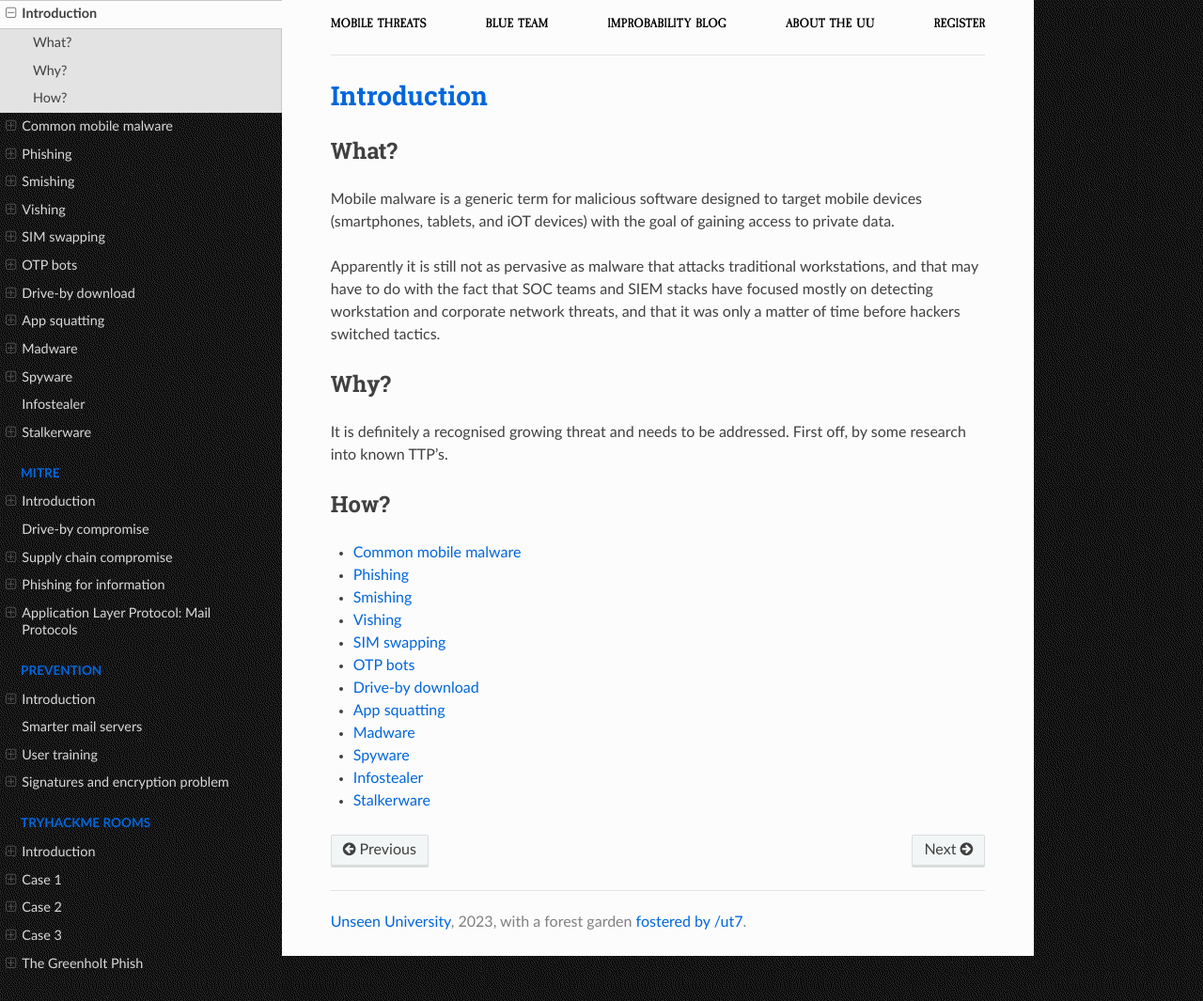
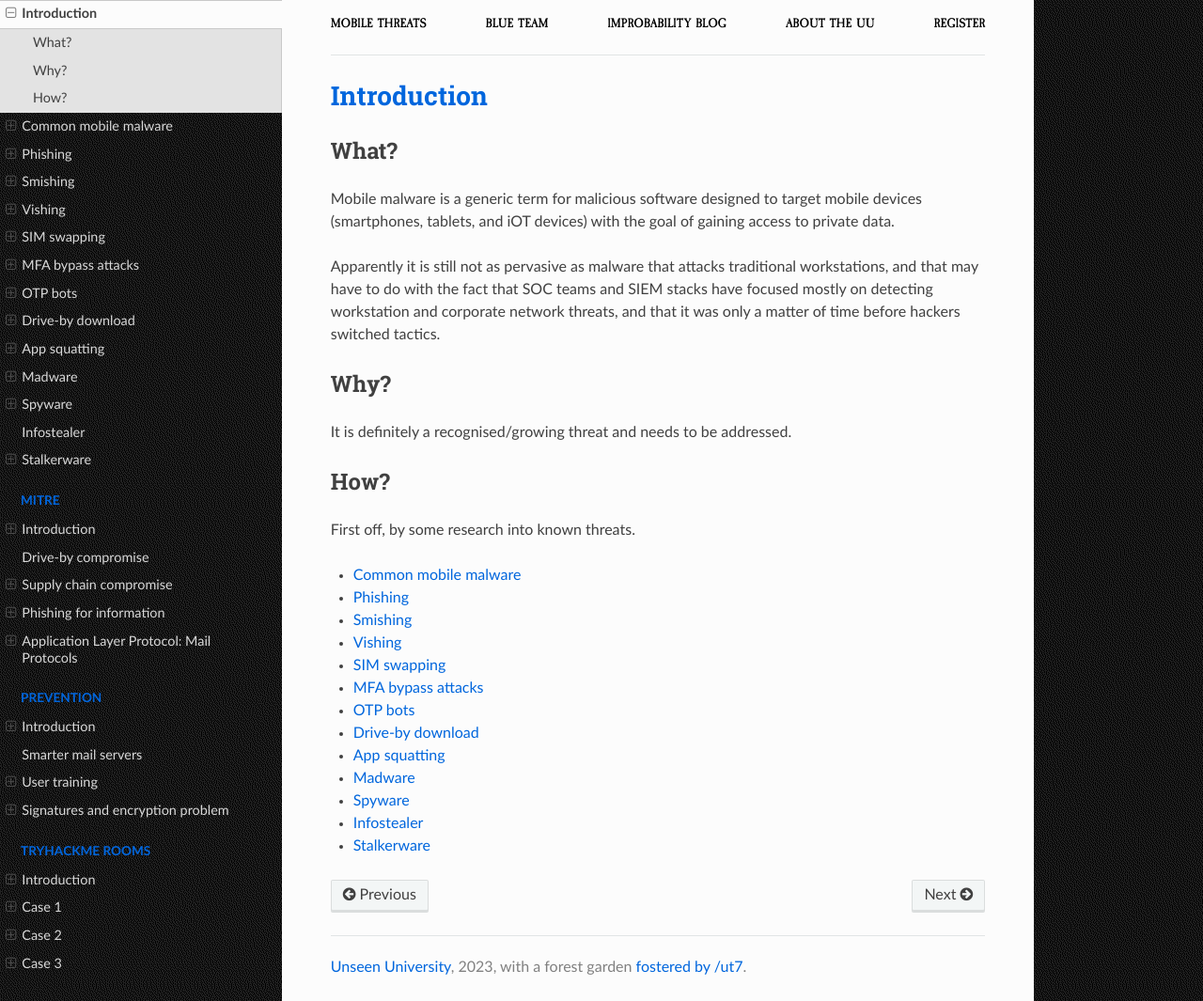
Before and after one commit to tymyrddin/blue-phish, a Sphinx documentation site: the page built from source/docs/notes/README.md, in a window 1280 px wide and 1065 px high. Shown: the whole window at 94% size. Built offline with Sphinx 7.4.7 and the Read the Docs theme 2.0.0, drawn with Linux system fonts in a browser that asks for light colours.

Commit message:
Mobile threats

```diff
--- a/source/docs/notes/README.md
+++ b/source/docs/notes/README.md
@@ -8,15 +8,18 @@ Apparently it is still not as pervasive as malware that attacks traditional work
 
 ## Why?
 
-It is definitely a recognised growing threat and needs to be addressed. First off, by some research into known TTP's.
+It is definitely a recognised/growing threat and needs to be addressed.
 
 ## How?
+
+First off, by some research into known threats.
 
 * [Common mobile malware](malware.md)
 * [Phishing](phishing.md)
 * [Smishing](smishing.md)
 * [Vishing](vishing.md)
 * [SIM swapping](swapping.md)
+* [MFA bypass attacks](mfa.md)
 * [OTP bots](otp-bots.md)
 * [Drive-by download](drive-by.md)
 * [App squatting](squatting.md)
--- a/source/index.rst
+++ b/source/index.rst
@@ -29,6 +29,7 @@ Mobile threats
    docs/notes/smishing.md
    docs/notes/vishing.md
    docs/notes/swapping.md
+   docs/notes/mfa.md
    docs/notes/otp-bots.md
    docs/notes/drive-by.md
    docs/notes/squatting.md
```
Also changed, not shown: source/docs/analysis/drive-by.md (+1 -1 lines), source/docs/notes/mfa.md (added, +17 -0 lines).
